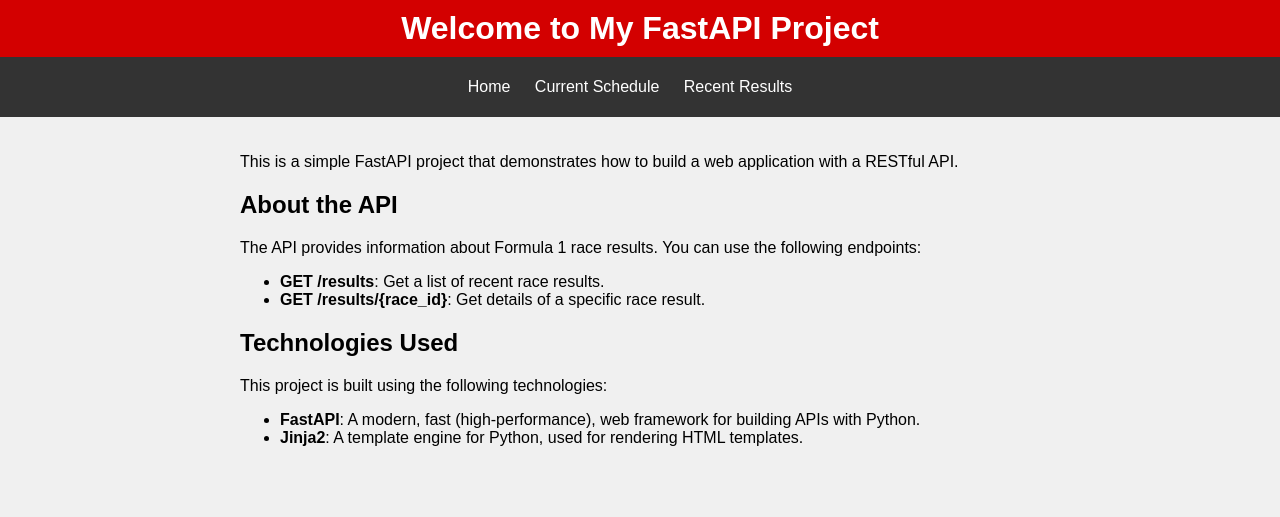
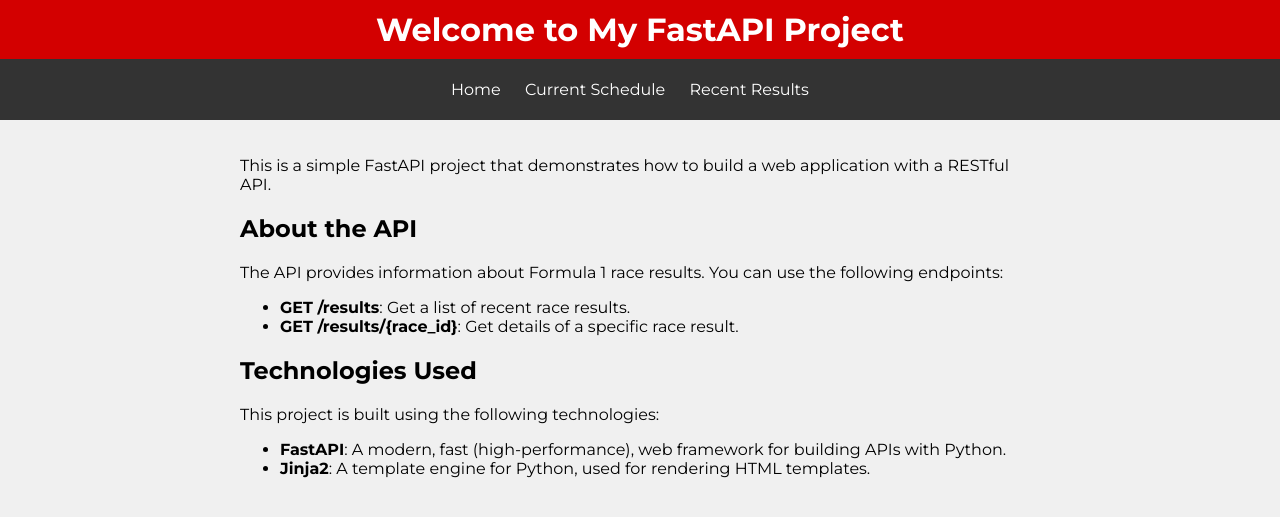
Before and after one commit to Tomz899/FastApi-F1DataHub, a FastAPI app: page / in a window 1280 px wide. Shown: the top 517 px of the page. Run offline with FastAPI, Linux system fonts and the light colour scheme.

Commit message:
Added Montserrat font and some styles

```diff
--- a/static/style.css
+++ b/static/style.css
@@ -1,5 +1,5 @@
 body {
-    font-family: Arial, sans-serif;
+    font-family: 'Montserrat', Arial, sans-serif;
     margin: 0;
     padding: 0;
     background-color: #f0f0f0;
@@ -60,6 +60,7 @@
     width: 100%;
     border-collapse: collapse;
     background-color: #fff;
+    margin-bottom: 20px;
 }
 
 th, td {
--- a/templates/base.html
+++ b/templates/base.html
@@ -4,6 +4,7 @@
     <title>{% block title %}FastAPI Project{% endblock %}</title>
     <!-- Add your common CSS and JavaScript files here -->
     <link rel="stylesheet" href="/static/style.css">
+    <link rel="stylesheet" href="https://fonts.googleapis.com/css?family=Montserrat:300,400,500,700">
 </head>
 <body>
     <header>
--- a/templates/current_schedule.html
+++ b/templates/current_schedule.html
@@ -3,7 +3,7 @@
 
 <h1>Current F1 Race Schedule</h1>
 
-<table>
+<table style="table-layout: fixed; width: 100%;">
   <tr>
     <th>Season</th>
     <th>Round</th>
```
